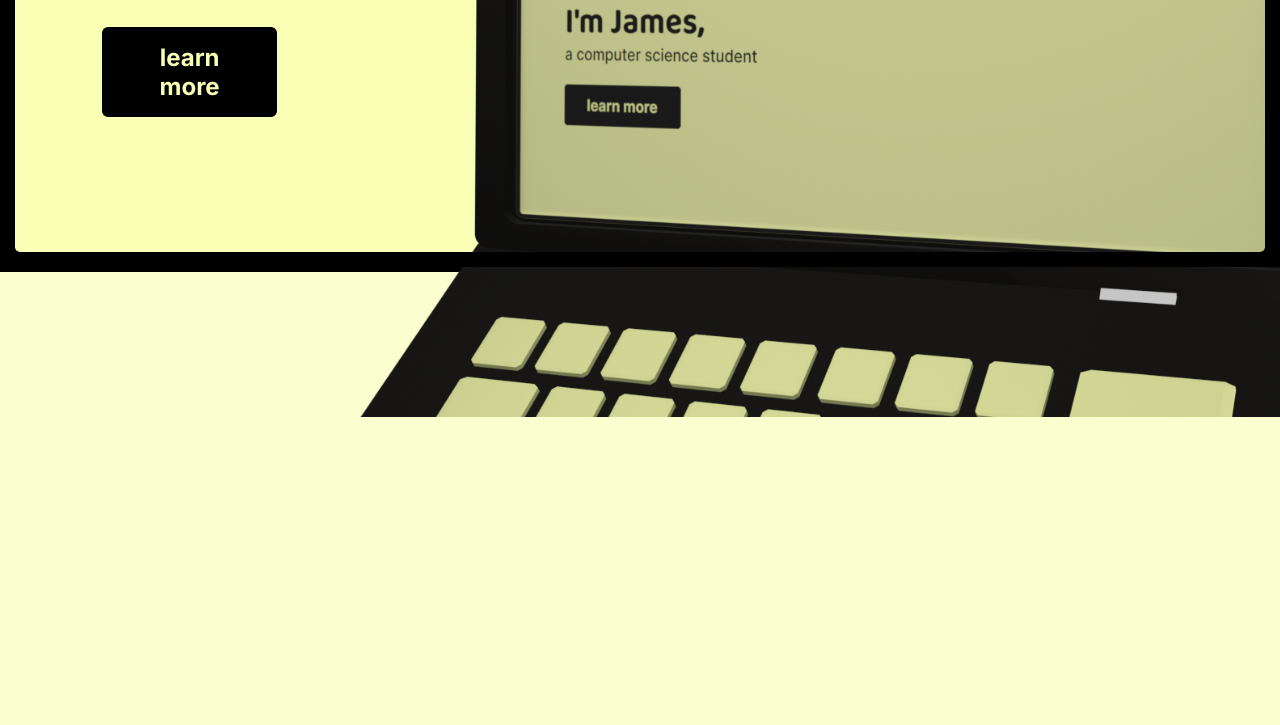
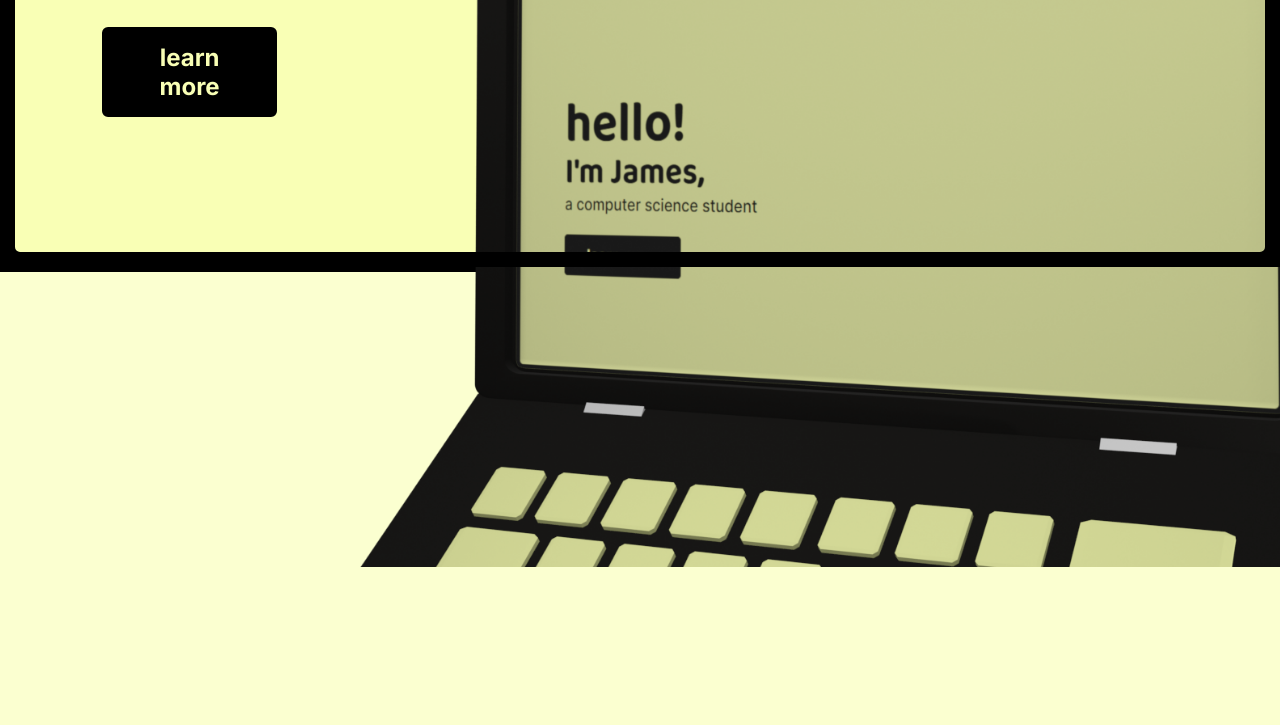
Before and after one commit to AZ0228/Portfolio-, a website: page index.html in a window 1280 px wide. Shown: the part 533-1258 px from the top of the page. Drawn offline with Linux system fonts and the light colour scheme.

Commit message:
Update styles.css

```diff
--- a/styles.css
+++ b/styles.css
@@ -552,7 +552,7 @@ header nav ul li:last-of-type a{
 
 .reveal1{
     position:relative;
-    transform:translateY(150px);
+    transform:translateY(300px);
     transition: all 2.0s ease;
 }
 
```
